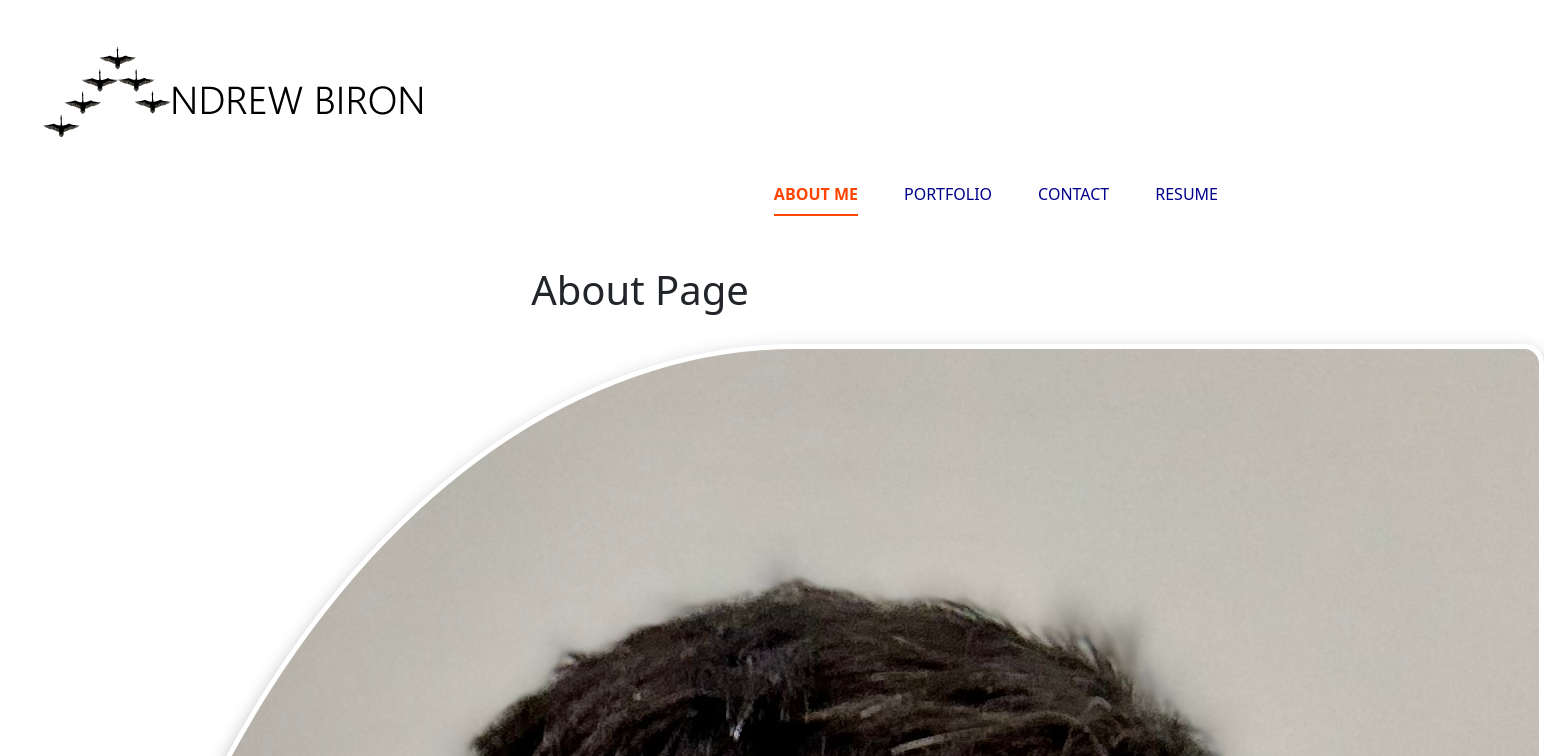
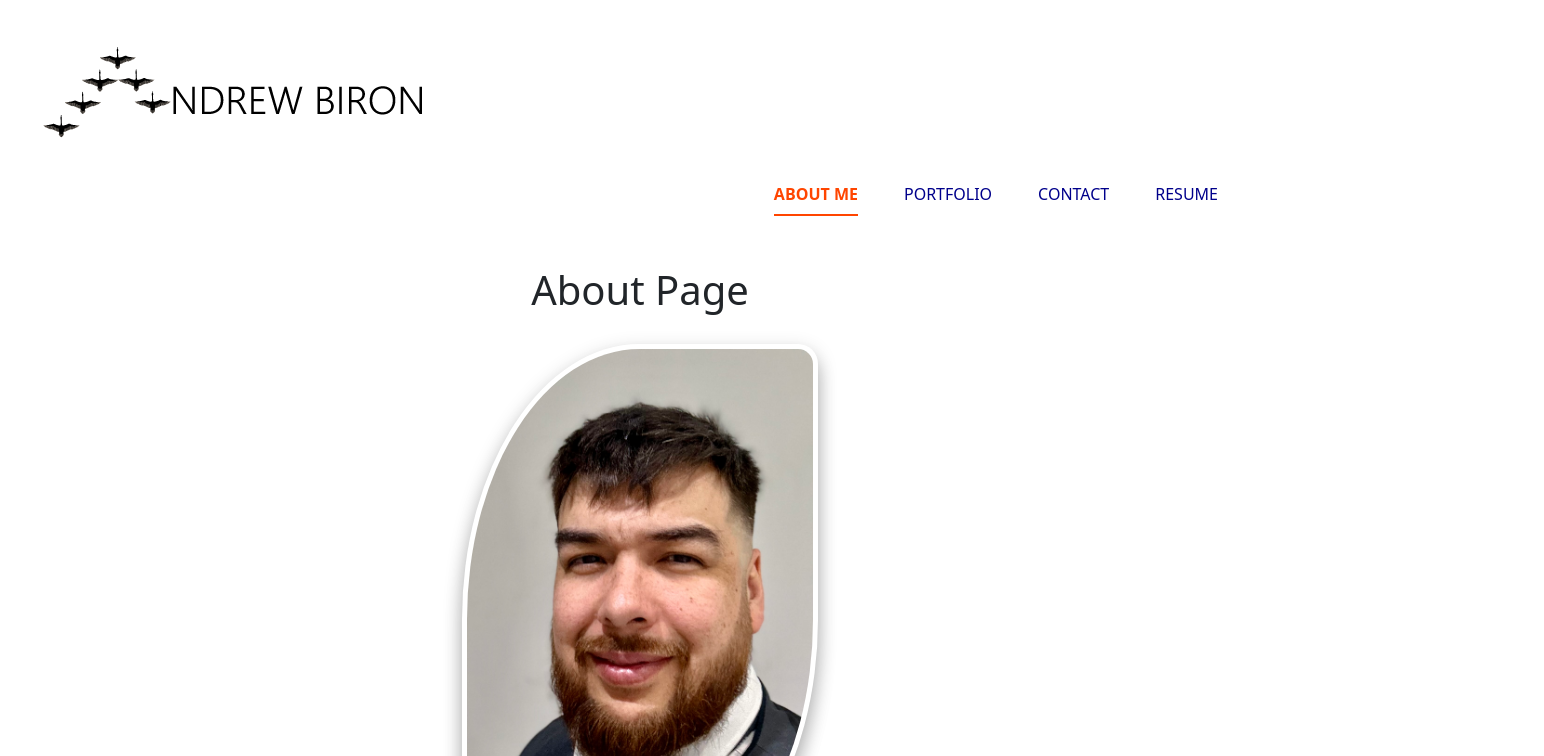
Before and after one commit to gah-mewbittik/reactPortfolio, a React (Vite) app: page / in a window 1280 px wide. Shown: the top 756 px of the page, 1544 px wide, since content can reach past the window. Built offline with nearby package versions, Linux system fonts and the light colour scheme.

Commit message:
updated profile pic size

```diff
--- a/src/App.css
+++ b/src/App.css
@@ -90,6 +90,8 @@
   display: block;
   margin-left: auto;
   margin-right: auto;
+  width: 30%;
+  height: 30%;
   margin-top: 30px;
   margin-bottom:30px;
   border: 5px solid var(--borderCol);
```
